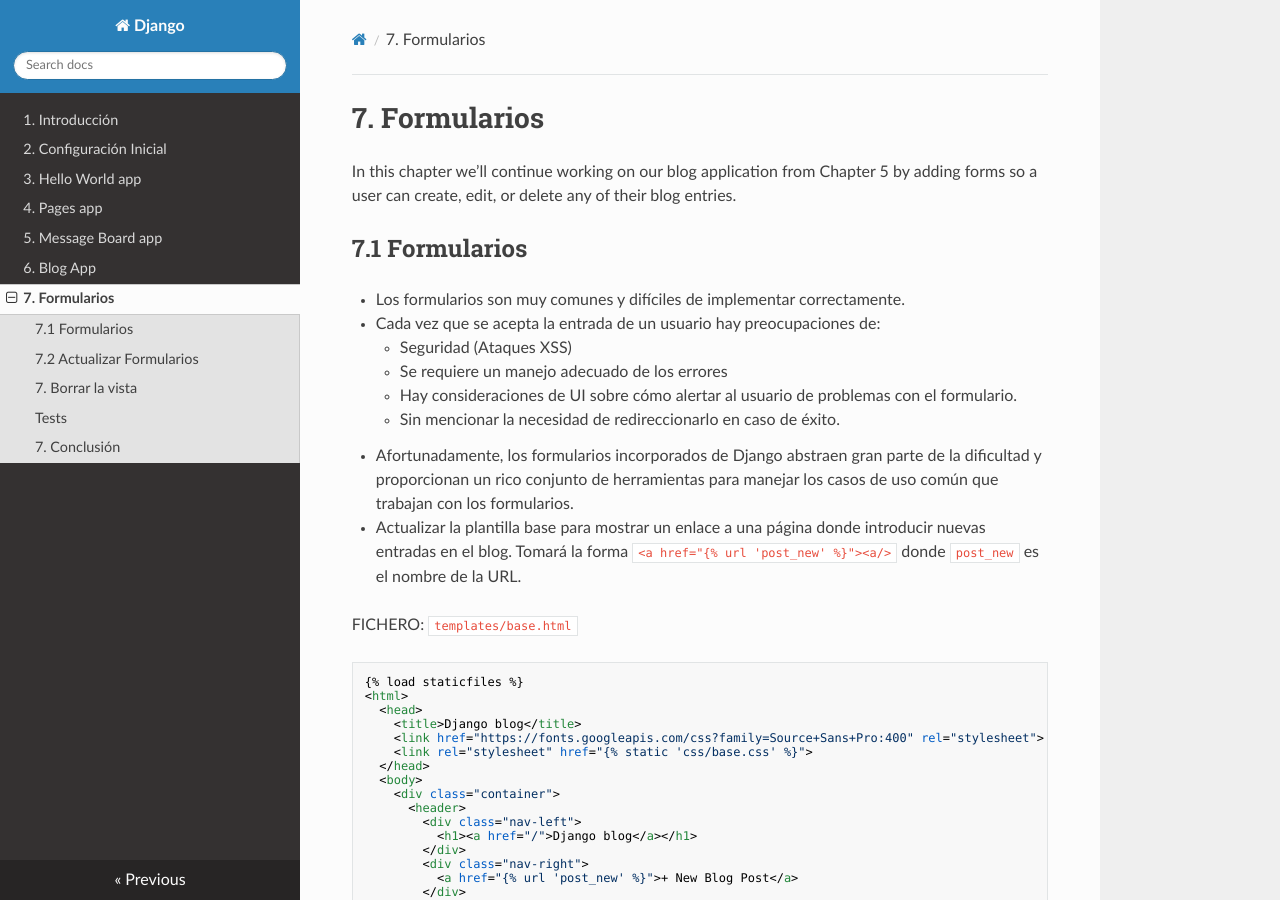
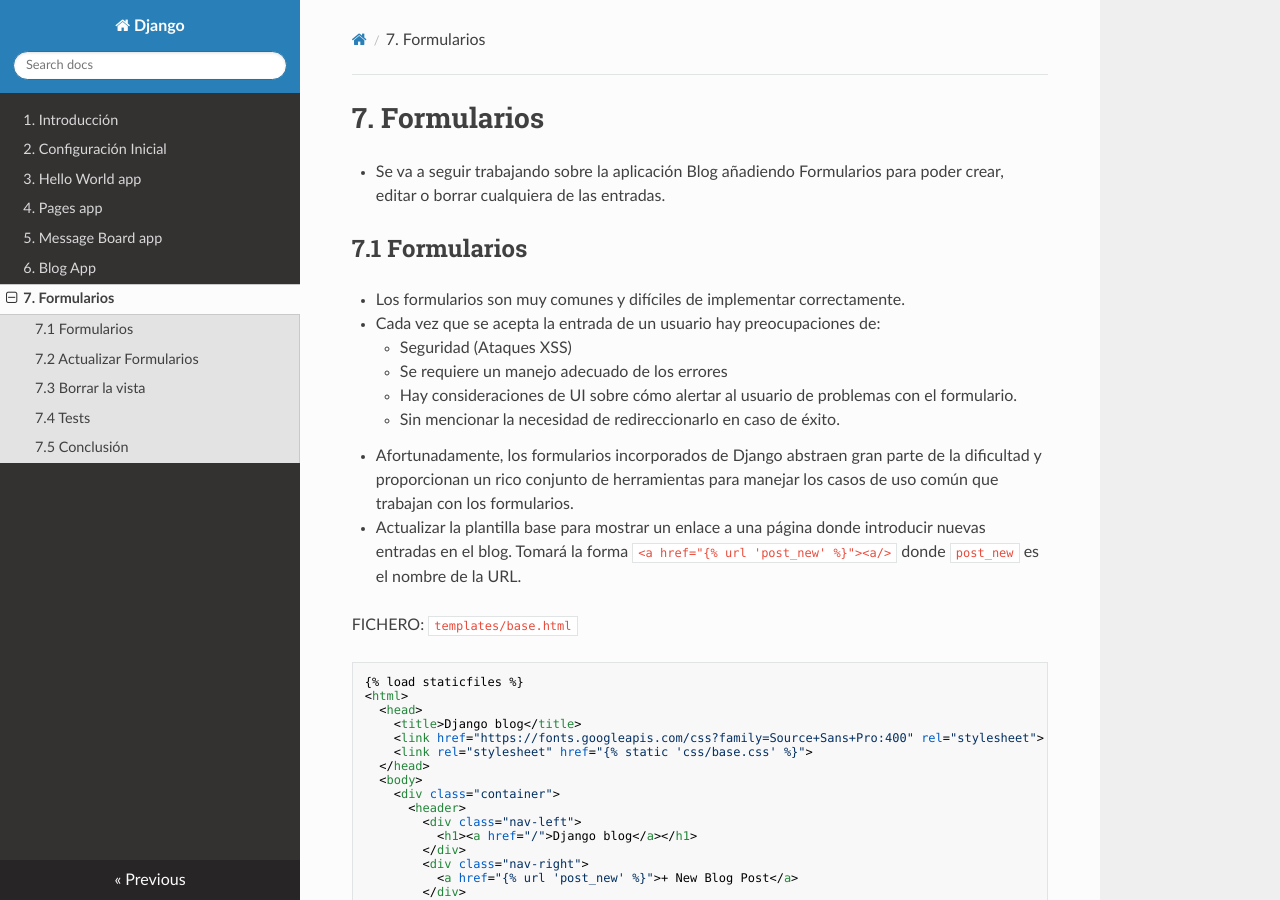
Before and after one commit to mentecatoDev/django, an MkDocs documentation site: the page built from docs/7_formularios.md, in a window 1280 px wide and 900 px high. Built offline with MkDocs 1.6.1, drawn with Linux system fonts in a browser that asks for light colours; nearby versions of some CDN libraries; some of the changed text lies outside the part shown.

Commit message:
Cambios menores

````diff
--- a/docs/7_formularios.md
+++ b/docs/7_formularios.md
@@ -1,7 +1,6 @@
 # 7. Formularios
 
-In this chapter we’ll continue working on our blog application from Chapter 5 by
-adding forms so a user can create, edit, or delete any of their blog entries.
+- Se va a seguir trabajando sobre la aplicación Blog añadiendo Formularios para poder crear, editar o borrar cualquiera de las entradas.
 
 ## 7.1 Formularios
 
@@ -233,7 +232,7 @@ si esa es la primera entrada en el blog.
 -Y después de pulsar el botón "Update" somos redirigidos a la vista de detalles del *post* en el que se puede ver el cambio. Esto se debe a la configuración `get_absolute_url`.
 - Si se navega a la página principal se podrás ver el cambio junto a todas las demás entradas.
 
-## 7. Borrar la vista
+## 7.3 Borrar la vista
 
 - El proceso de creación de un formulario para borrar entradas del blog es muy similar al de la actualización de un post.
 - Se usará otra vista genérica basada en clases, `DeleteView`, y se necesita crear una vista, una url y una plantilla para la funcionalidad.
@@ -327,7 +326,7 @@ views.BlogDeleteView.as_view(), name='post_delete'),
 ]
 ```
 
-## Tests
+## 7.4 Tests
 - Se ha añadido un método `get_absolute_url` al modelo y nuevas vistas para crear, actualizar y editar entradas. Eso significa que se necesitan cuatro nuevas pruebas:
   + def test_get_absolute_url
   + def test_post_create_view
````
Also changed, not shown: other parts of docs/7_formularios.md (+1 -1 lines), docs/index.md (+1 -0 lines), 1 other file.
